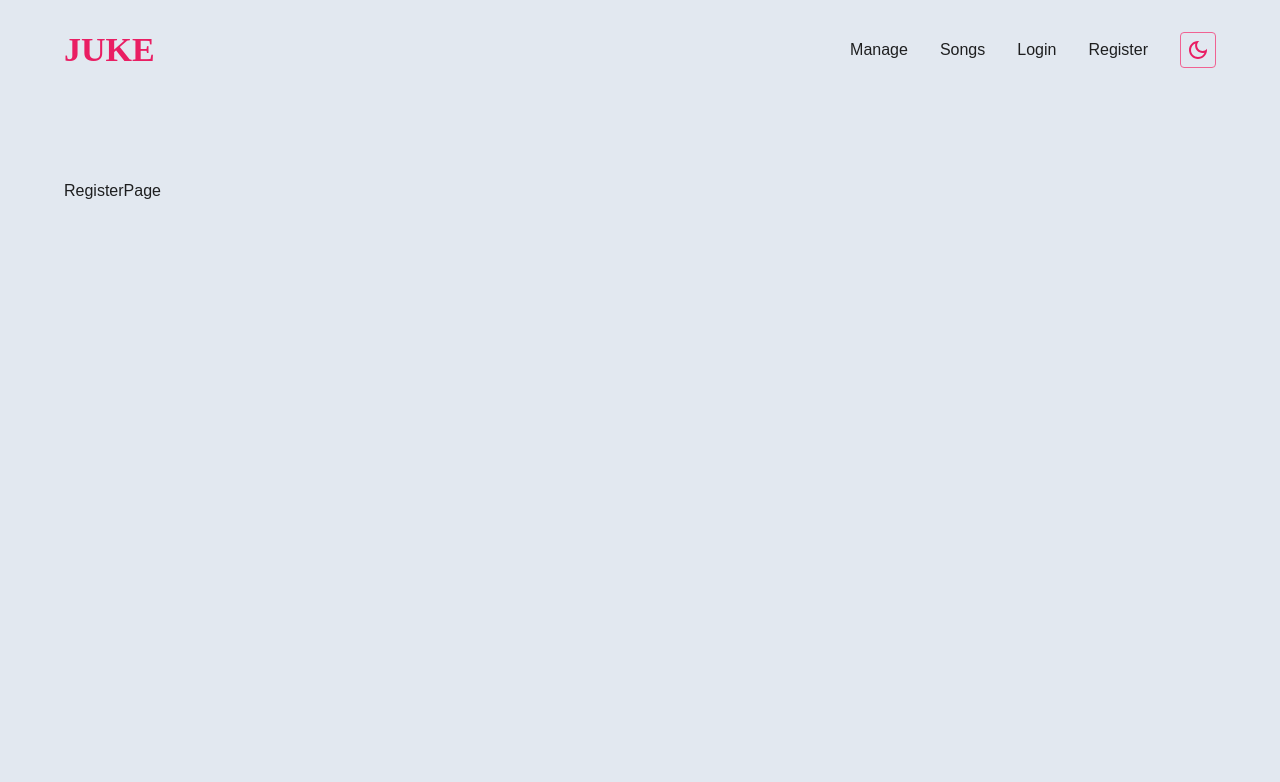
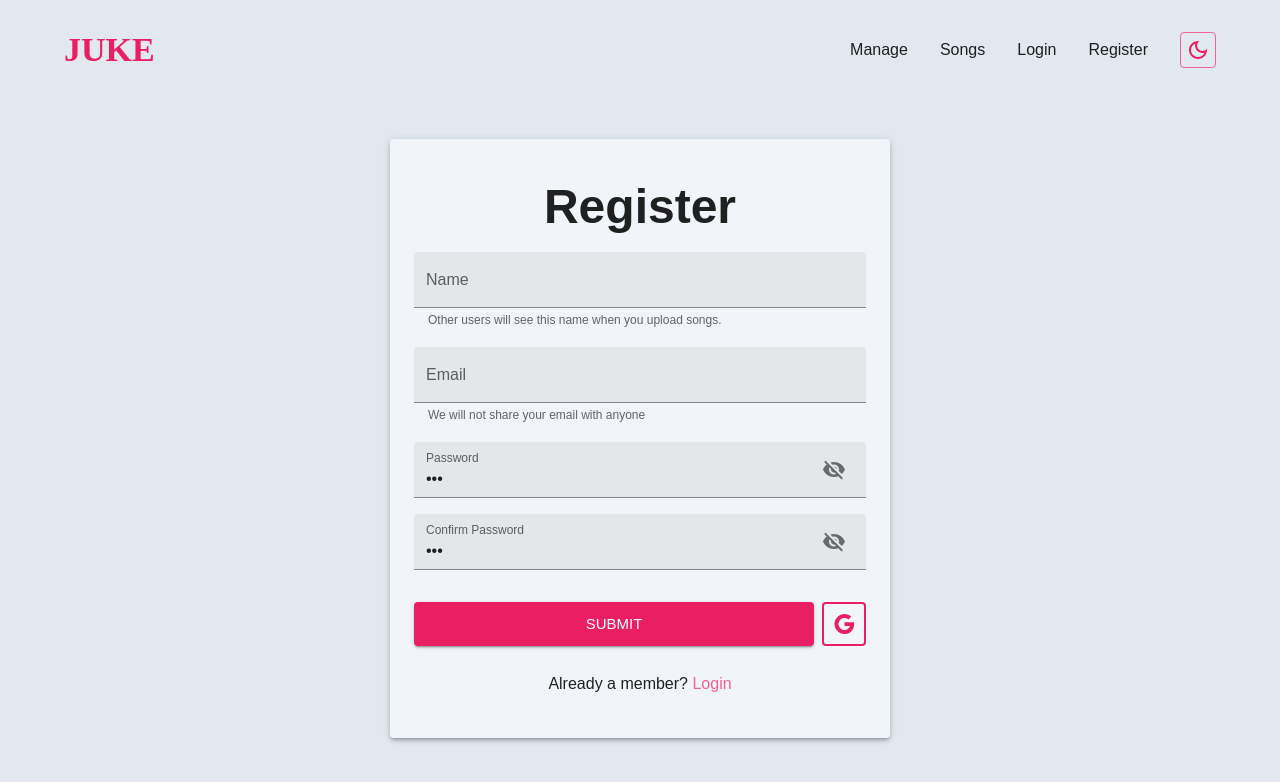
Before and after one commit to PTMeen/juke, a React (Vite) app: page /auth/register in a window 1280 px wide. Shown: the top 782 px of the page. Built offline with nearby package versions, Linux system fonts and the light colour scheme.

Commit message:
buid login and register pages

```diff
--- /dev/null
+++ b/src/components/auth/GoogleSigninButton.tsx
@@ -0,0 +1,19 @@
+import { Button, IconButton, Tooltip } from "@mui/material";
+import GoogleIcon from "@mui/icons-material/Google";
+
+function GoogleSigninButton() {
+  return (
+    <Tooltip title="Sign in with Google" arrow placement="top">
+      <IconButton
+        color="primary"
+        sx={(theme) => ({
+          border: `2px solid ${theme.palette.primary.main}`,
+          borderRadius: "4px",
+        })}
+      >
+        <GoogleIcon />
+      </IconButton>
+    </Tooltip>
+  );
+}
+export default GoogleSigninButton;
--- /dev/null
+++ b/src/components/auth/LoginForm.tsx
@@ -0,0 +1,60 @@
+import {
+  Box,
+  Typography,
+  Paper,
+  TextField,
+  Stack,
+  Button,
+  Link,
+} from "@mui/material";
+import { Link as RLink } from "react-router-dom";
+import GoogleSigninButton from "./GoogleSigninButton";
+import PasswordInput from "./PasswordInput";
+
+function LoginForm() {
+  return (
+    <Paper sx={{ px: 3, py: 5, maxWidth: "500px", mx: "auto" }} elevation={3}>
+      <Typography
+        variant="h3"
+        fontWeight="bold"
+        textAlign="center"
+        component="h3"
+        gutterBottom
+      >
+        Login
+      </Typography>
+      <Box component="form" autoComplete="off">
+        <Stack spacing={2}>
+          <TextField
+            fullWidth
+            type="email"
+            label="Email"
+            helperText="We will not share your email with anyone"
+            variant="filled"
+          />
+          <PasswordInput label="Password" value="123" onChange={() => {}} />
+        </Stack>
+        <Stack direction="row" mt={4} spacing={1}>
+          <Button variant="contained" fullWidth size="large">
+            Submit
+          </Button>
+          <GoogleSigninButton />
+        </Stack>
+      </Box>
+      <Box mt={3} textAlign="center">
+        <Typography variant="subtitle1" sx={{ display: "inline" }}>
+          Not a member yet?{" "}
+        </Typography>
+        <Link
+          component={RLink}
+          to="/auth/register"
+          underline="none"
+          color="primary.light"
+        >
+          Register
+        </Link>
+      </Box>
+    </Paper>
+  );
+}
+export default LoginForm;
--- /dev/null
+++ b/src/components/auth/PasswordInput.tsx
@@ -0,0 +1,42 @@
+import { IconButton, InputAdornment, TextField } from "@mui/material";
+import { useState } from "react";
+import VisibilityRoundedIcon from "@mui/icons-material/VisibilityRounded";
+import VisibilityOffRoundedIcon from "@mui/icons-material/VisibilityOffRounded";
+
+interface IProps {
+  value: string;
+  label: string;
+  onChange: () => void;
+}
+function PasswordInput({ onChange, value, label }: IProps) {
+  const [showPassword, setShowPassword] = useState(false);
+
+  const toggleVisibility = () => {
+    setShowPassword((prev) => !prev);
+  };
+
+  return (
+    <TextField
+      fullWidth
+      type={showPassword ? "text" : "password"}
+      label={label}
+      variant="filled"
+      value={value}
+      onChange={onChange}
+      InputProps={{
+        endAdornment: (
+          <InputAdornment position="end">
+            <IconButton onClick={toggleVisibility}>
+              {showPassword ? (
+                <VisibilityRoundedIcon />
+              ) : (
+                <VisibilityOffRoundedIcon />
+              )}
+            </IconButton>
+          </InputAdornment>
+        ),
+      }}
+    />
+  );
+}
+export default PasswordInput;
--- /dev/null
+++ b/src/components/auth/RegisterForm.tsx
@@ -0,0 +1,71 @@
+import {
+  Box,
+  Typography,
+  Paper,
+  TextField,
+  Stack,
+  Button,
+  Link,
+} from "@mui/material";
+import { Link as RLink } from "react-router-dom";
+import GoogleSigninButton from "./GoogleSigninButton";
+import PasswordInput from "./PasswordInput";
+
+function RegisterForm() {
+  return (
+    <Paper sx={{ px: 3, py: 5, maxWidth: "500px", mx: "auto" }} elevation={3}>
+      <Typography
+        variant="h3"
+        fontWeight="bold"
+        textAlign="center"
+        component="h3"
+        gutterBottom
+      >
+        Register
+      </Typography>
+      <Box component="form" autoComplete="off">
+        <Stack spacing={2}>
+          <TextField
+            fullWidth
+            label="Name"
+            variant="filled"
+            helperText="Other users will see this name when you upload songs."
+          />
+          <TextField
+            fullWidth
+            type="email"
+            label="Email"
+            helperText="We will not share your email with anyone"
+            variant="filled"
+          />
+          <PasswordInput label="Password" value="123" onChange={() => {}} />
+          <PasswordInput
+            label="Confirm Password"
+            value="123"
+            onChange={() => {}}
+          />
+        </Stack>
+        <Stack direction="row" mt={4} spacing={1}>
+          <Button variant="contained" fullWidth size="large">
+            Submit
+          </Button>
+          <GoogleSigninButton />
+        </Stack>
+      </Box>
+      <Box mt={3} textAlign="center">
+        <Typography variant="subtitle1" sx={{ display: "inline" }}>
+          Already a member?{" "}
+        </Typography>
+        <Link
+          component={RLink}
+          to="/auth/login"
+          underline="none"
+          color="primary.light"
+        >
+          Login
+        </Link>
+      </Box>
+    </Paper>
+  );
+}
+export default RegisterForm;
--- a/src/components/home/Features.tsx
+++ b/src/components/home/Features.tsx
@@ -17,8 +17,8 @@ function Features() {
       >
         Features
       </Typography>
-      <Box mt={10}>
-        <Grid container spacing={6}>
+      <Box mt={5}>
+        <Grid container spacing={3}>
           <Grid item xs={12} md={4}>
             <FeatureItem
               title="Completely Free"
--- a/src/layouts/DefaultLayout.tsx
+++ b/src/layouts/DefaultLayout.tsx
@@ -1,15 +1,12 @@
 import { Outlet } from "react-router-dom";
 import { Container } from "@mui/material";
 import Navbar from "../components/Navbar";
-import Box from "@mui/material/Box/Box";
 
 function DefaultLayout() {
   return (
     <Container maxWidth="lg">
       <Navbar />
-      <Box mt={10}>
-        <Outlet />
-      </Box>
+      <Outlet />
     </Container>
   );
 }
--- a/src/pages/HomePage.tsx
+++ b/src/pages/HomePage.tsx
@@ -1,15 +1,14 @@
 import { Box, Stack } from "@mui/material";
 import Features from "../components/home/Features";
 import HomeHero from "../components/home/HomeHero";
-import { useColorModeContext } from "../theme";
 
 function HomePage() {
   return (
-    <Stack gap={15}>
+    <Stack gap={20} py={5}>
       <Box>
         <HomeHero />
       </Box>
-      <Box my={15}>
+      <Box>
         <Features />
       </Box>
     </Stack>
--- a/src/pages/LoginPage.tsx
+++ b/src/pages/LoginPage.tsx
@@ -1,4 +1,11 @@
+import { Box } from "@mui/material";
+import LoginForm from "../components/auth/LoginForm";
+
 function LoginPage() {
-  return <div>LoginPage</div>;
+  return (
+    <Box py={5}>
+      <LoginForm />
+    </Box>
+  );
 }
 export default LoginPage;
--- a/src/pages/RegisterPage.tsx
+++ b/src/pages/RegisterPage.tsx
@@ -1,4 +1,11 @@
+import { Box } from "@mui/material";
+import RegisterForm from "../components/auth/RegisterForm";
+
 function RegisterPage() {
-  return <div>RegisterPage</div>;
+  return (
+    <Box py={5}>
+      <RegisterForm />
+    </Box>
+  );
 }
 export default RegisterPage;
```
